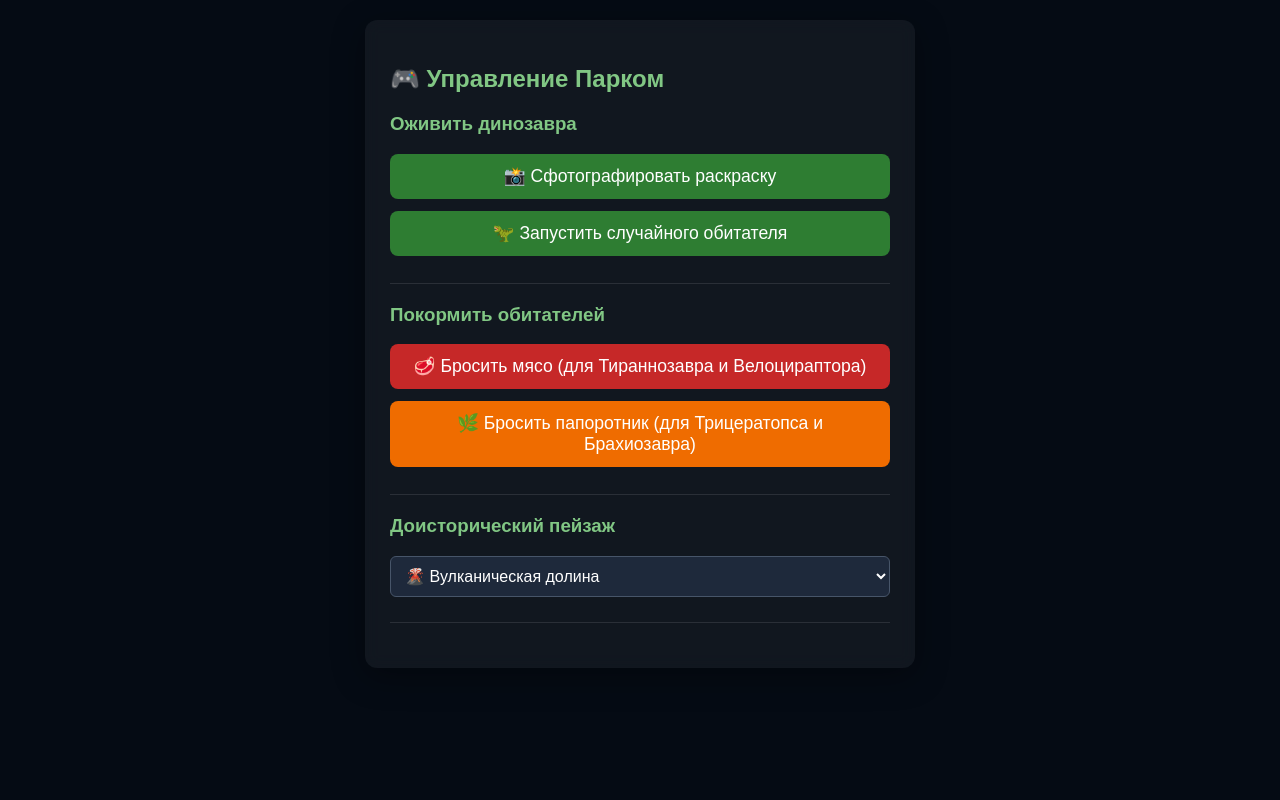
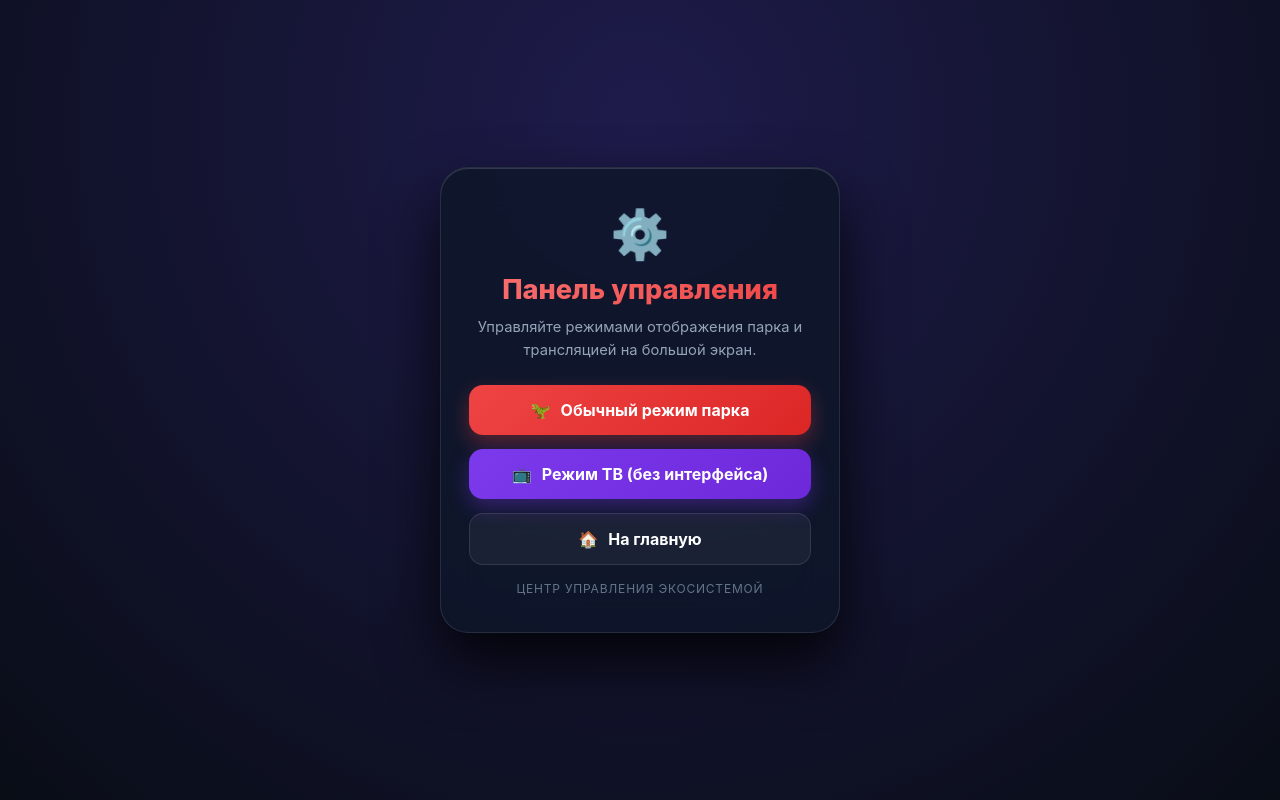
Before and after one commit to ai-tim/dino-park, a website: page demos/control-panel.html in a window 1280 px wide. Drawn offline with Linux system fonts and the light colour scheme.

Commit message:
Update control-panel.html

```diff
--- a/demos/control-panel.html
+++ b/demos/control-panel.html
@@ -3,78 +3,54 @@
 <head>
     <meta charset="UTF-8">
     <meta name="viewport" content="width=device-width, initial-scale=1.0">
-    <title>Парк Динозавров — Управление миром</title>
-    <link rel="stylesheet" href="../assets/ui.css">
+    <title>Панель управления — Парк Динозавров</title>
     <style>
-        body { padding: 20px; }
-        .panel-container { max-width: 500px; margin: 0 auto; }
-        .section { margin-bottom: 20px; padding-bottom: 15px; border-bottom: 1px solid rgba(255,255,255,0.1); }
-        .btn-feed-meat { background: #C62828; }
-        .btn-feed-meat:hover { background: #D32F2F; }
-        .btn-feed-plant { background: #EF6C00; }
-        .btn-feed-plant:hover { background: #F57C00; }
-        select {
-            width: 100%;
-            padding: 10px;
-            background: #1e293b;
-            color: white;
-            border: 1px solid #475569;
-            border-radius: 6px;
-            font-size: 1rem;
-            margin-bottom: 10px;
+        * { box-sizing: border-box; }
+        body, html {
+            margin: 0; padding: 0; width: 100%; height: 100%;
+            background: radial-gradient(circle at 50% 15%, #1e1b4b 0%, #090d16 100%);
+            font-family: -apple-system, BlinkMacSystemFont, "Segoe UI", Roboto, sans-serif;
+            color: white; display: flex; justify-content: center; align-items: center;
         }
+        .panel-container {
+            text-align: center; background: rgba(15, 23, 42, 0.85);
+            backdrop-filter: blur(20px); -webkit-backdrop-filter: blur(20px);
+            padding: 36px 28px; border-radius: 28px;
+            box-shadow: 0 30px 60px rgba(0, 0, 0, 0.8), inset 0 1px 0 rgba(255, 255, 255, 0.15);
+            max-width: 400px; width: 90%; border: 1px solid rgba(255, 255, 255, 0.1);
+        }
+        .panel-emblem { font-size: 3rem; margin-bottom: 10px; }
+        h1 {
+            margin: 0 0 10px 0; font-size: 1.7rem; font-weight: 800;
+            background: linear-gradient(135deg, #f87171 0%, #ef4444 100%);
+            -webkit-background-clip: text; -webkit-text-fill-color: transparent;
+        }
+        p { margin: 0 0 24px 0; color: #94a3b8; font-size: 0.92rem; line-height: 1.5; }
+        .control-btn {
+            display: flex; align-items: center; justify-content: center; gap: 10px;
+            width: 100%; background: linear-gradient(135deg, #ef4444, #dc2626);
+            color: white; border: none; padding: 15px; border-radius: 14px;
+            font-size: 1rem; font-weight: 700; cursor: pointer; text-decoration: none;
+            margin-bottom: 14px; box-shadow: 0 8px 20px rgba(239, 68, 68, 0.35);
+            transition: transform 0.1s ease;
+        }
+        .control-btn:active { transform: scale(0.97); }
+        .control-btn.tv { background: linear-gradient(135deg, #7c3aed, #6d28d9); box-shadow: 0 8px 20px rgba(124, 58, 237, 0.35); }
+        .control-btn.secondary { background: rgba(255, 255, 255, 0.05); border: 1px solid rgba(255, 255, 255, 0.1); box-shadow: none; }
+        .footer-info { margin-top: 16px; font-size: 0.75rem; color: #64748b; text-transform: uppercase; letter-spacing: 0.8px; }
     </style>
 </head>
 <body>
     <div class="panel-container">
-        <h2>🎮 Управление Парком</h2>
+        <div class="panel-emblem">⚙️</div>
+        <h1>Панель управления</h1>
+        <p>Управляйте режимами отображения парка и трансляцией на большой экран.</p>
 
-        <!-- Секция запуска динозавров -->
-        <div class="section">
-            <h3>Оживить динозавра</h3>
-            <button class="btn" onclick="openScanner()">📸 Сфотографировать раскраску</button>
-            <button class="btn" onclick="spawnPresetDino()">🦖 Запустить случайного обитателя</button>
-        </div>
+        <a href="./realistic-dino-park.html" class="control-btn"><span>🦖</span> Обычный режим парка</a>
+        <a href="./realistic-dino-park.html?tv=1" class="control-btn tv"><span>📺</span> Режим ТВ (без интерфейса)</a>
+        <a href="../index.html" class="control-btn secondary"><span>🏠</span> На главную</a>
 
-        <!-- Секция кормления (разделение по типам еды) -->
-        <div class="section">
-            <h3>Покормить обитателей</h3>
-            <button class="btn btn-feed-meat" onclick="feedDinos('meat')">🥩 Бросить мясо (для Тираннозавра и Велоцираптора)</button>
-            <button class="btn btn-feed-plant" onclick="feedDinos('plants')">🌿 Бросить папоротник (для Трицератопса и Брахиозавра)</button>
-        </div>
-
-        <!-- Секция смены фонов -->
-        <div class="section">
-            <h3>Доисторический пейзаж</h3>
-            <select id="bgSelect" onchange="changeBackground()">
-                <option value="volcanoes">🌋 Вулканическая долина</option>
-                <option value="jungle">🌴 Густые доисторические джунгли</option>
-                <option value="canyon">🏜️ Каменистый каньон</option>
-            </select>
-        </div>
+        <div class="footer-info">Центр управления экосистемой</div>
     </div>
-
-    <script>
-        function openScanner() {
-            alert('Функция сканирования через камеру телефона активирована. Наведите камеру на раскраску с черными углами!');
-        }
-
-        function spawnPresetDino() {
-            alert('Новый динозавр успешно выпущен в доисторический мир!');
-        }
-
-        function feedDinos(type) {
-            if (type === 'meat') {
-                alert('Хищники сбежались на запах мяса!');
-            } else {
-                alert('Травоядные с аппетитом принялись за сочные папоротники!');
-            }
-        }
-
-        function changeBackground() {
-            const selectedBg = document.getElementById('bgSelect').value;
-            console.log('Пейзаж парка изменен на:', selectedBg);
-        }
-    </script>
 </body>
 </html>
```
